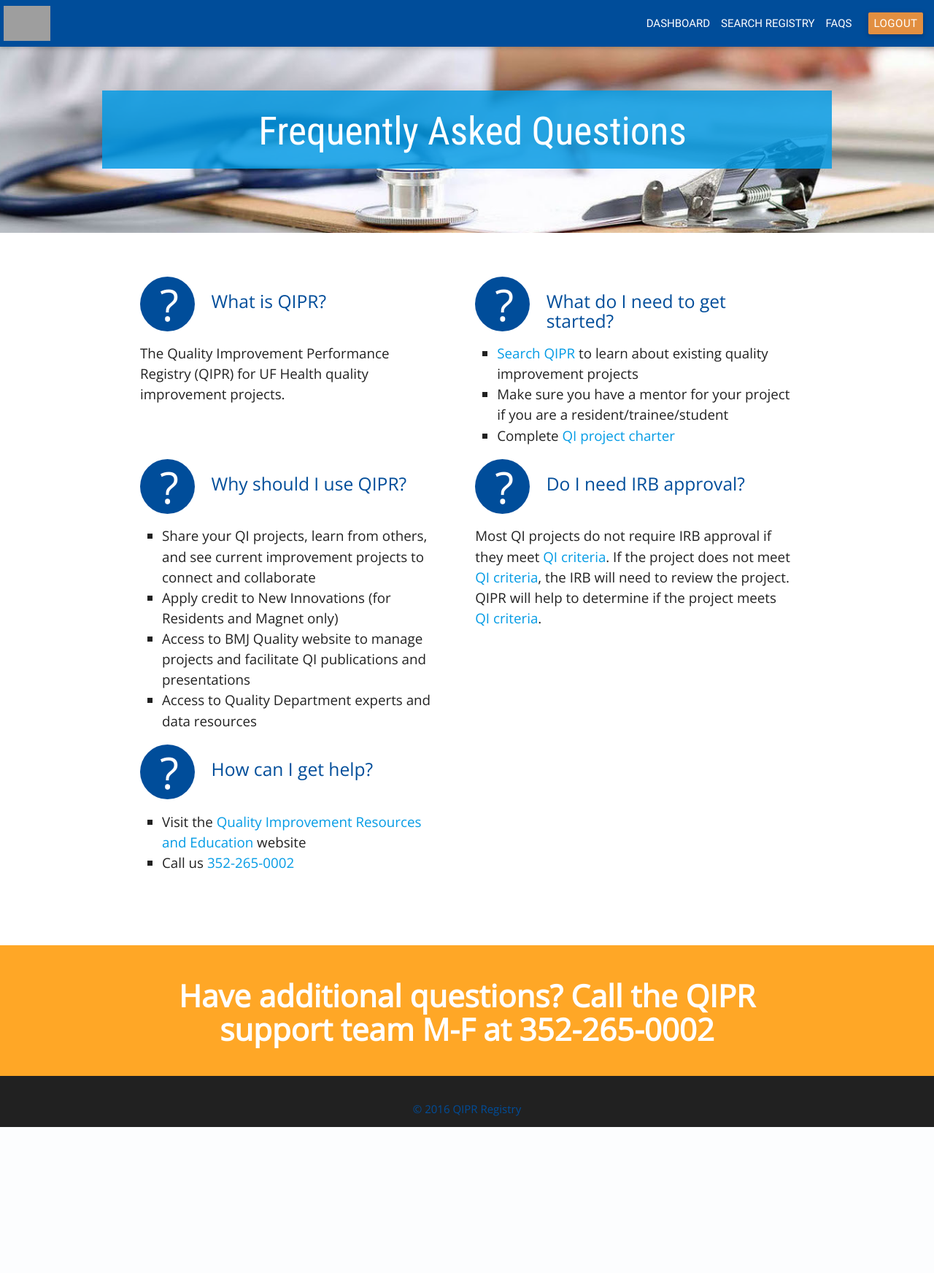
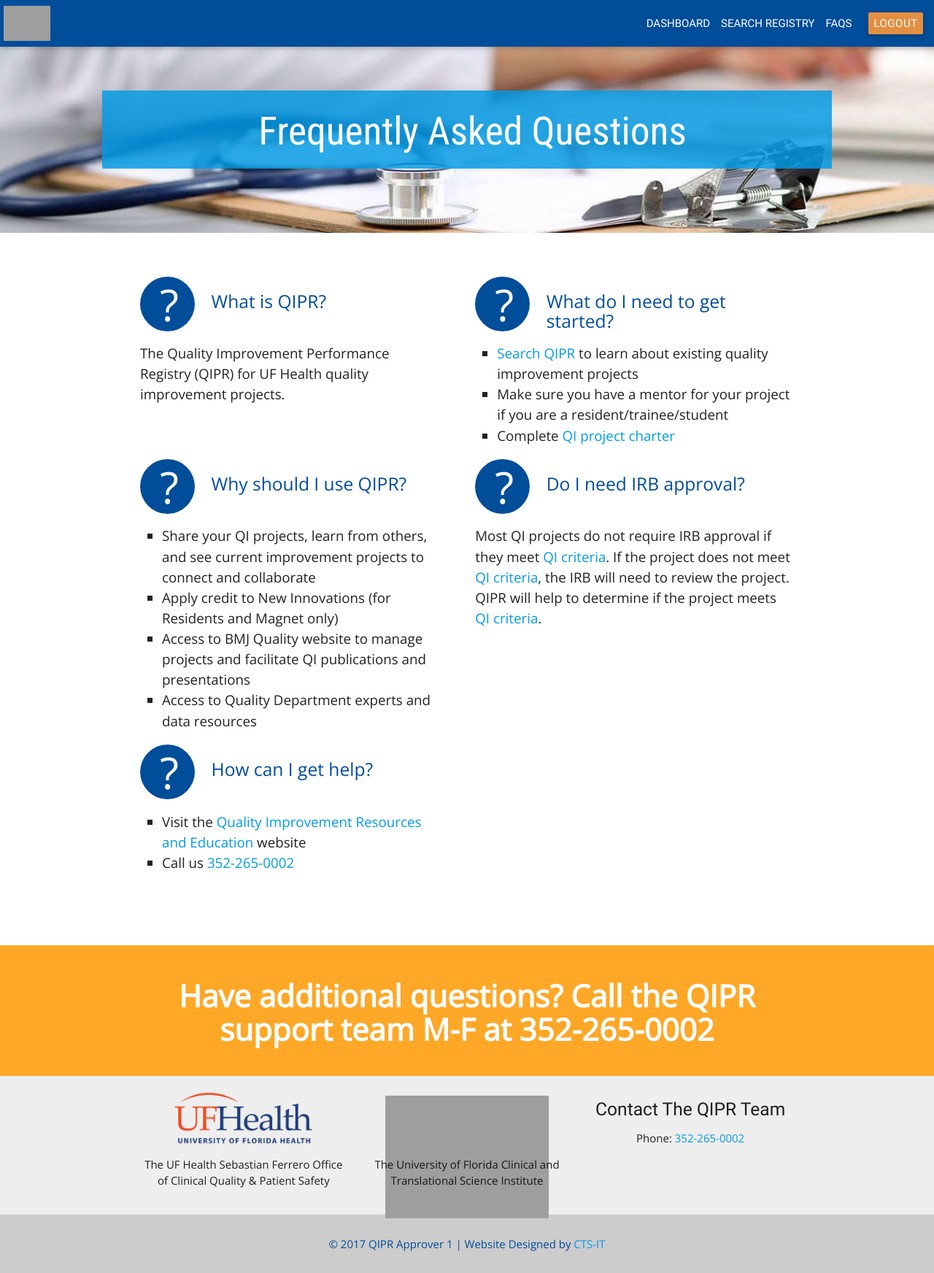
Before and after one commit to ctsit/qipr, a Django app: template qipr/registry/templates/registry/index.html in a window 1280 px wide. Shown: the whole page at 73% size. Before the commit the page ends 1544 px from the top, so only its background shows below. Run offline with Django 3.2, Linux system fonts and the light colour scheme; the template is opened without the code that fills it: most values are stand-ins (such as "Sample title", 1, 10 or a date in 2020); parts of the project's set-up code (start-up, migrations or seed data) failed here and were passed over; some libraries are stand-ins or nearby versions; grey boxes are pictures that could not be loaded.

Commit message:
Update footer copywrite, designed by, and remove qi email on index, project info, and search pages

```diff
--- a/qipr/registry/templates/registry/index.html
+++ b/qipr/registry/templates/registry/index.html
@@ -110,16 +110,39 @@
               </div>
             </div>
           </section>
-
         </main>
 
-         <footer class="margin__zero page-footer grey darken-4">
-          <div class="valign-wrapper footer-copyright grey darken-4">
-            <div class="valign container center">
-              <p>© 2016 QIPR Registry</p>
-            </div>
+        <footer class="page-footer grey lighten-3">
+          <div class="container">
+              <div class="row">
+                  <div class="col s12 m4 center">
+                      <div class="footer__logo--height">
+                          <img src="{% static 'qipr/img/UF-Health-logo.png' %}" class="responsive-img footer__logo--ufhealth">
+                      </div>
+                      <p>The UF Health Sebastian Ferrero Office of Clinical Quality & Patient Safety</p>
+                  </div>
+                  <div class="col s12 m4 center">
+                      <div class="footer__logo--height">
+                          <img src="{% static 'qipr/img/University_of_Florida_Logo.png' %}" class="responsive-img footer__logo--uf">
+                      </div>
+                      <p>The University of Florida Clinical and Translational Science Institute</p>
+                  </div>
+                  <div class="col s12 m4 center">
+                      <h5>Contact The QIPR Team</h5>
+                      <p>Phone: <a href="tel:3522650002">352-265-0002</a></p>
+                  </div>
+              </div>
           </div>
-        </footer>
+
+          <div class="footer-copyright">
+              <div class="container center">
+                  <p>© 2017 QIPR Approver {{ version_number }}
+                      |
+                      Website Designed by <a href="https://www.ctsi.ufl.edu/research/study-design-and-analysis/informatics-consulting/" target="_blank">CTS-IT</a>
+                  </p>
+              </div>
+          </div>
+      </footer>
 
         <script type="text/javascript" src="{% static 'qipr/js/materialize.js' %}"></script>
         <script type="text/javascript" src="{% static 'qipr/js/app.js' %}"></script>
--- a/qipr/static/qipr/css/main.css
+++ b/qipr/static/qipr/css/main.css
@@ -441,14 +441,14 @@
     height: 13rem;
 }
 
+.registry__body--container {
+    margin-bottom: 0;
+    background-color: #022a52
+}
+
 /*Footer Section*/
 footer.page-footer {
      margin-top: 0;
-}
-
-.registry__body--container {
-    margin-bottom: 0;
-    background-color: #022a52
 }
 
 .footer__logo--ufhealth {
@@ -461,8 +461,10 @@
 
 footer.page-footer .footer-copyright {
     color: #004d9a;
+    background-color: rgba(51, 51, 51, 0.18);
+    height: auto;
+    line-height: auto;
     font-weight: 400;
-    background-color: rgba(165, 165, 165, 0.27);
 }
 
 /*Top Hero Image Section*/
```
Also changed, not shown: qipr/registry/templates/registry/project_info.html (+5 -3 lines), qipr/registry/templates/registry/search.html (+5 -3 lines).
